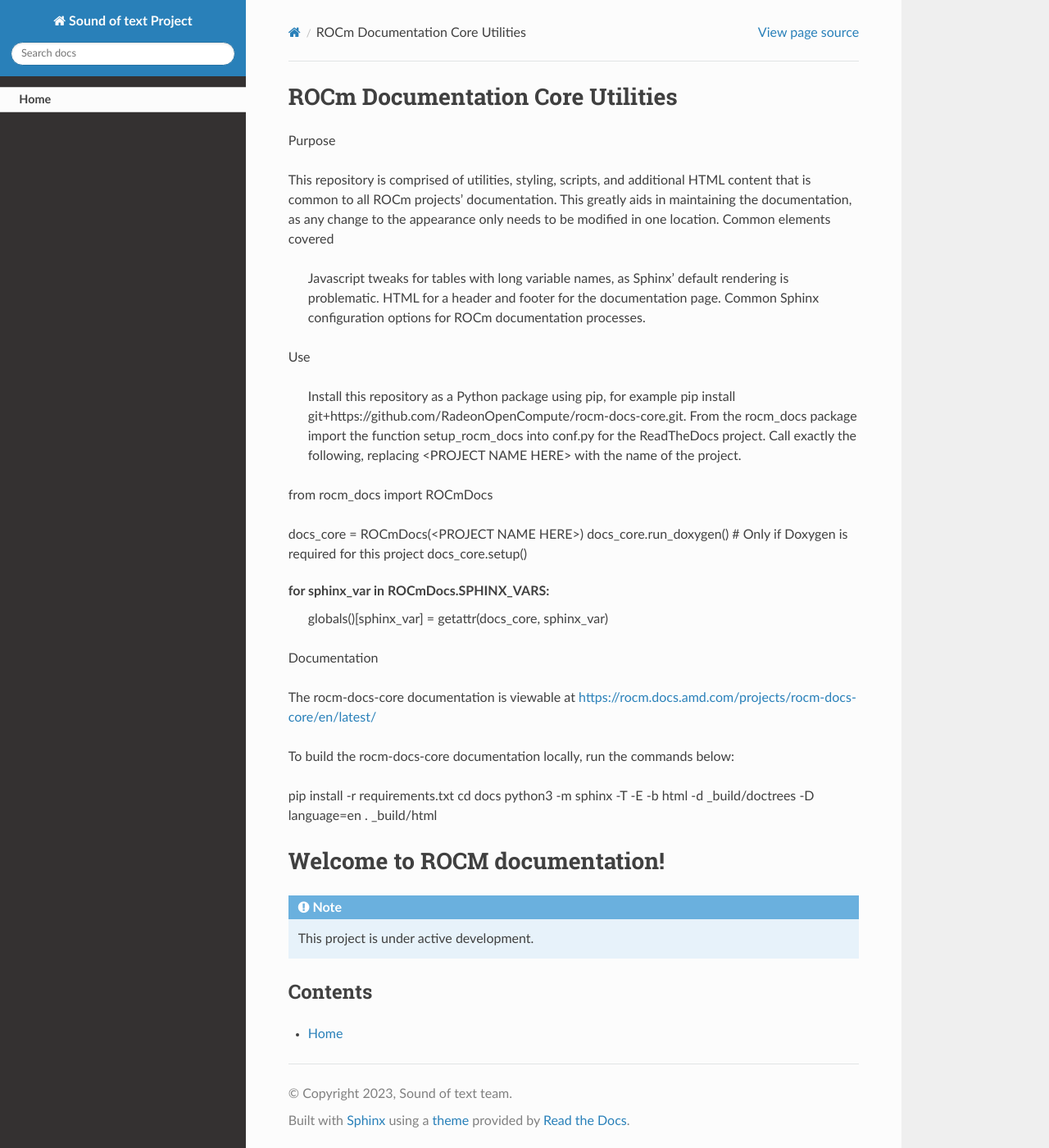
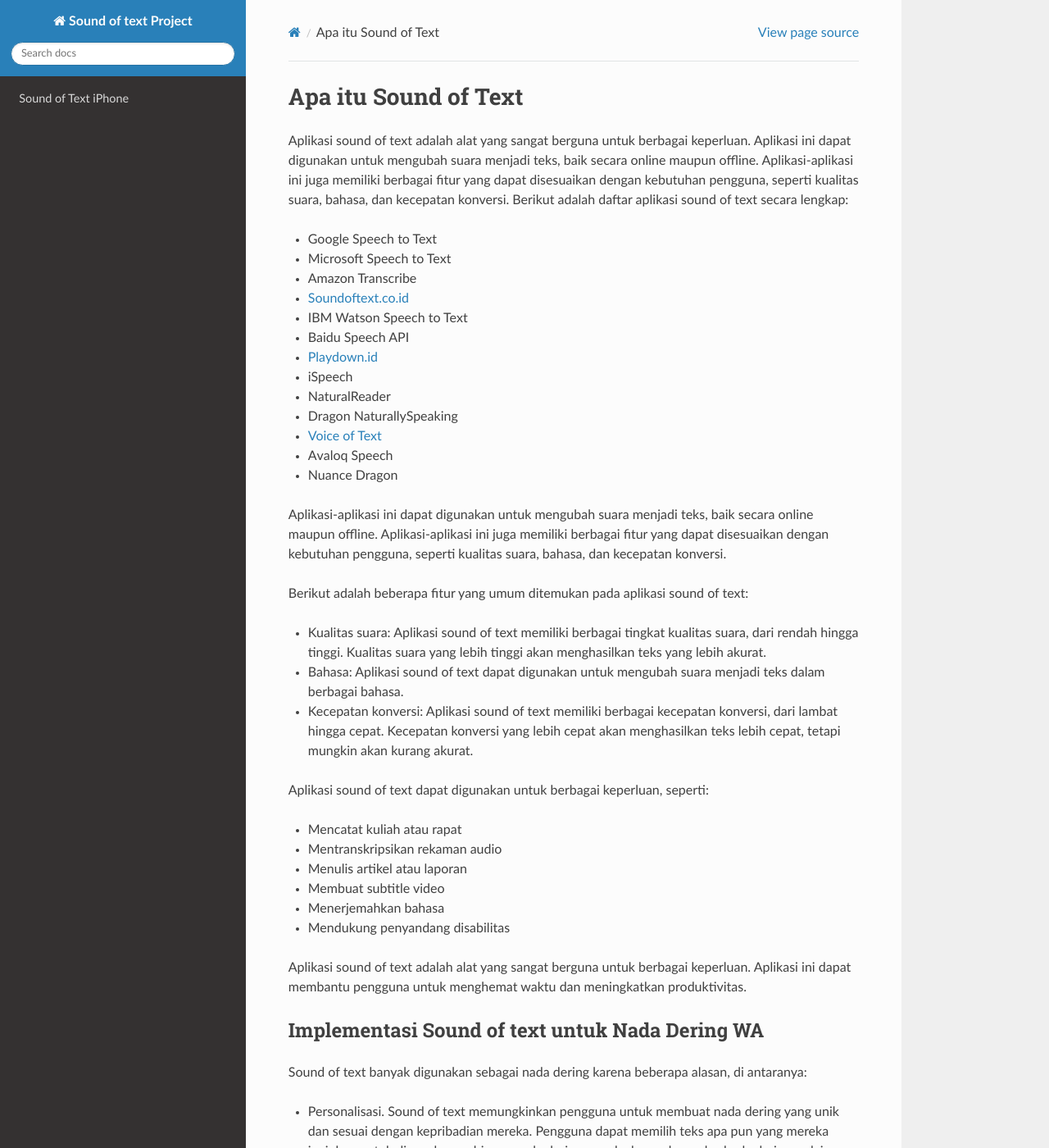
Before and after one commit to psmithr/soundoftext, a Sphinx documentation site: the page built from docs/index.rst, in a window 1280 px wide and 1400 px high. Shown: the whole window at 82% size. Built offline with Sphinx 7.4.7 and the Read the Docs theme 2.0.0, drawn with Linux system fonts in a browser that asks for light colours; pages that are not in the unit, such as notebooks, are missing from menus; some of the changed text lies outside the part shown.

Commit message:
Update index.rst

```diff
--- a/docs/index.rst
+++ b/docs/index.rst
@@ -1,17 +1,87 @@
-.. include:: ../README.rst
+Apa itu Sound of Text
+==================
 
-Welcome to ROCM documentation!
-===================================
+Aplikasi sound of text adalah alat yang sangat berguna untuk berbagai keperluan. Aplikasi ini dapat digunakan untuk mengubah suara menjadi teks, baik secara online maupun offline. Aplikasi-aplikasi ini juga memiliki berbagai fitur yang dapat disesuaikan dengan kebutuhan pengguna, seperti kualitas suara, bahasa, dan kecepatan konversi. Berikut adalah daftar aplikasi sound of text secara lengkap:
 
-.. note::
+- Google Speech to Text
+- Microsoft Speech to Text
+- Amazon Transcribe
+- `Soundoftext.co.id <https://www.soundoftext.co.id/>`_
+- IBM Watson Speech to Text
+- Baidu Speech API
+- `Playdown.id <https://playdown.id/>`_
+- iSpeech
+- NaturalReader
+- Dragon NaturallySpeaking
+- `Voice of Text <https://www.voiceoftext.com/p/sound-of-text-wa.html>`_
+- Avaloq Speech
+- Nuance Dragon
 
-   This project is under active development.
+Aplikasi-aplikasi ini dapat digunakan untuk mengubah suara menjadi teks, baik secara online maupun offline. Aplikasi-aplikasi ini juga memiliki berbagai fitur yang dapat disesuaikan dengan kebutuhan pengguna, seperti kualitas suara, bahasa, dan kecepatan konversi.
 
-Contents
---------
+Berikut adalah beberapa fitur yang umum ditemukan pada aplikasi sound of text:
+
+- Kualitas suara: Aplikasi sound of text memiliki berbagai tingkat kualitas suara, dari rendah hingga tinggi. Kualitas suara yang lebih tinggi akan menghasilkan teks yang lebih akurat.
+- Bahasa: Aplikasi sound of text dapat digunakan untuk mengubah suara menjadi teks dalam berbagai bahasa.
+- Kecepatan konversi: Aplikasi sound of text memiliki berbagai kecepatan konversi, dari lambat hingga cepat. Kecepatan konversi yang lebih cepat akan menghasilkan teks lebih cepat, tetapi mungkin akan kurang akurat.
+
+Aplikasi sound of text dapat digunakan untuk berbagai keperluan, seperti:
+
+- Mencatat kuliah atau rapat
+- Mentranskripsikan rekaman audio
+- Menulis artikel atau laporan
+- Membuat subtitle video
+- Menerjemahkan bahasa
+- Mendukung penyandang disabilitas
+
+Aplikasi sound of text adalah alat yang sangat berguna untuk berbagai keperluan. Aplikasi ini dapat membantu pengguna untuk menghemat waktu dan meningkatkan produktivitas.
+
+Implementasi Sound of text untuk Nada Dering WA
+----------------------------
+
+
+Sound of text banyak digunakan sebagai nada dering karena beberapa alasan, di antaranya:
+
+- Personalisasi. Sound of text memungkinkan pengguna untuk membuat nada dering yang unik dan sesuai dengan kepribadian mereka. Pengguna dapat memilih teks apa pun yang mereka inginkan untuk diucapkan, sehingga nada dering mereka benar-benar berbeda dari yang lain.
+- Kreativitas. Sound of text juga dapat digunakan untuk membuat nada dering yang kreatif dan menarik. Pengguna dapat menggunakan berbagai suara dan efek untuk membuat nada dering yang unik dan tidak biasa.
+- Kemudahan. Sound of text sangat mudah digunakan. Pengguna hanya perlu memasukkan teks yang mereka inginkan untuk diucapkan, dan sound of text akan secara otomatis mengubahnya menjadi audio.
+
+Secara keseluruhan, sound of text adalah alat yang sangat berguna untuk membuat nada dering yang unik, kreatif, dan mudah digunakan.
+
+Contoh Sound of text untuk Nada Dering WA
+--------------------------
+
+Berikut adalah beberapa contoh sound of text untuk nada dering WA:
+
+- "Halo, ini aku!"
+- "Hai, apa kabar?"
+- "Selamat pagi!"
+- "Selamat siang!"
+- "Selamat sore!"
+- "Selamat malam!"
+- "Apa yang kau lakukan?"
+- "Aku sedang sibuk."
+- "Aku sedang istirahat."
+- "Aku akan segera kembali."
+- "Aku akan segera menghubungimu."
+
+Anda juga dapat menggunakan sound of text untuk membuat nada dering yang lebih kreatif dan unik, seperti:
+
+- Suara karakter anime atau film favorit Anda
+- Suara hewan kesayangan Anda
+- Suara lagu yang Anda sukai
+- Suara kutipan dari buku atau film favorit Anda
+- Suara suara Anda sendiri!
+
+Semoga ini membantu!
+
+********
+Daftar Isi
+********
 
 .. toctree::
+   :maxdepth: 1
 
-   Home <self>
-   usage
-   api
+   style-guide
+   iphone/index
+   nada-dering/index
```
